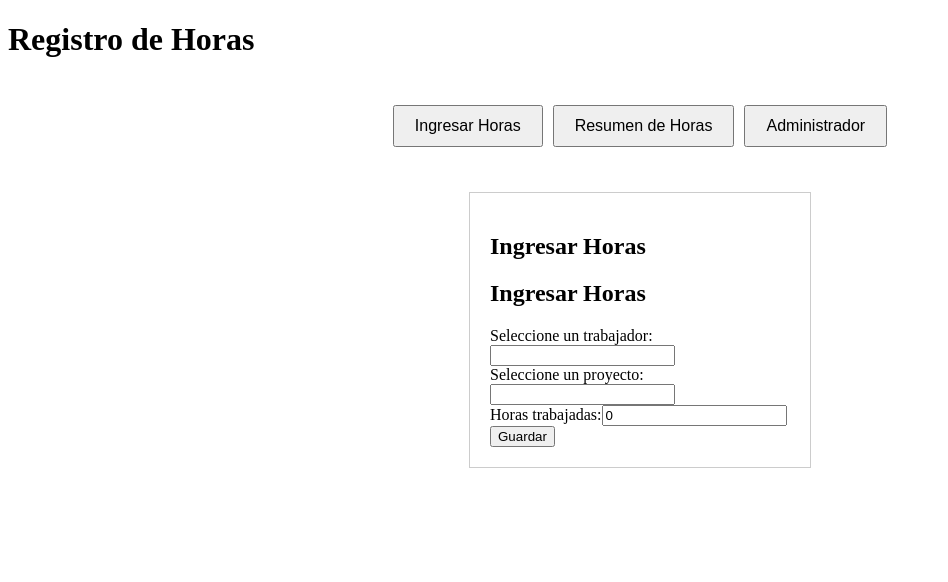
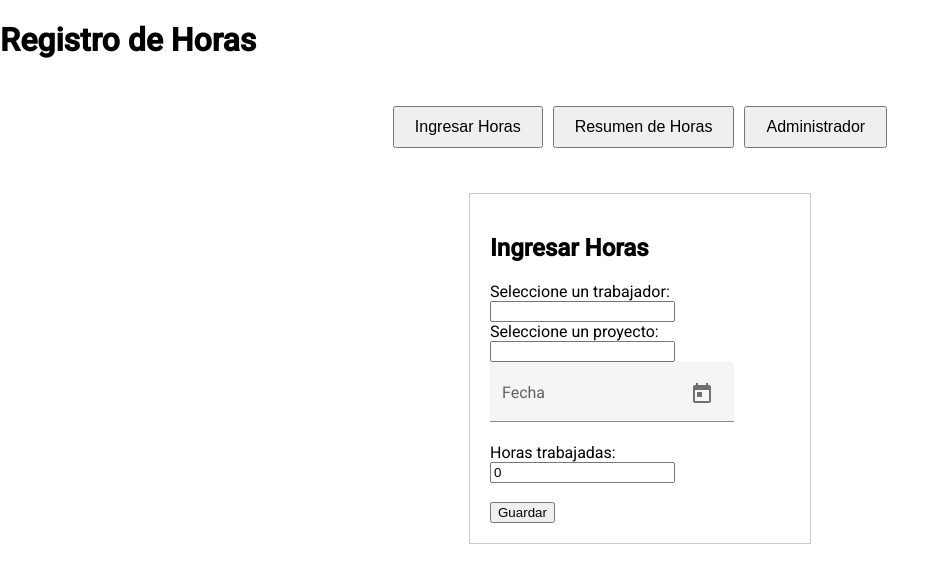
Before and after one commit to alvarohj96/Facturacion, an Angular app: page /ingresar-horas in a window 1280 px wide. Both pictures are taken after a click on the button "Ingresar Horas". Shown: the top 582 px of the page, without its empty margins (0-948 px from the left). Built offline with nearby package versions, Linux system fonts and the light colour scheme.

Commit message:
Added date selection

```diff
--- a/angular.json
+++ b/angular.json
@@ -23,6 +23,7 @@
               "src/assets"
             ],
             "styles": [
+              "./node_modules/@angular/material/prebuilt-themes/indigo-pink.css",
               "src/styles.css"
             ],
             "scripts": []
@@ -90,6 +91,7 @@
               "src/assets"
             ],
             "styles": [
+              "./node_modules/@angular/material/prebuilt-themes/indigo-pink.css",
               "src/styles.css"
             ],
             "scripts": []
--- a/package.json
+++ b/package.json
@@ -11,10 +11,12 @@
   "private": true,
   "dependencies": {
     "@angular/animations": "^14.2.0",
+    "@angular/cdk": "^13.0.0",
     "@angular/common": "^14.2.0",
     "@angular/compiler": "^14.2.0",
     "@angular/core": "^14.2.0",
     "@angular/forms": "^14.2.0",
+    "@angular/material": "^13.0.0",
     "@angular/platform-browser": "^14.2.0",
     "@angular/platform-browser-dynamic": "^14.2.0",
     "@angular/router": "^14.2.0",
--- a/src/app/ingresar-horas/ingresar-horas.component.html
+++ b/src/app/ingresar-horas/ingresar-horas.component.html
@@ -1,6 +1,4 @@
 <!DOCTYPE html>
-
-<h2>Ingresar Horas</h2>
 
 <div class="form-group">
   <label for="trabajadorSelect">Seleccione un trabajador:</label>
@@ -22,9 +20,19 @@
   </datalist>
 </div>
 
+<mat-form-field appearance="fill">
+    <mat-label>Fecha</mat-label>
+    <input matInput [matDatepicker]="picker" placeholder="Elige una fecha">
+    <mat-datepicker-toggle matSuffix [for]="picker"></mat-datepicker-toggle>
+    <mat-datepicker #picker></mat-datepicker>
+  </mat-form-field>
+
 <div>
   <label for="horas">Horas trabajadas:</label>
+  <br>
   <input type="number" id="horas" [(ngModel)]="horasTrabajadas" required>
 </div>
 
+<br>
+
 <button (click)="guardarHoras()">Guardar</button>
--- a/src/index.html
+++ b/src/index.html
@@ -6,6 +6,9 @@
   <base href="/">
   <meta name="viewport" content="width=device-width, initial-scale=1">
   <link rel="icon" type="image/x-icon" href="favicon.ico">
+  <link rel="preconnect" href="https://fonts.gstatic.com">
+  <link href="https://fonts.googleapis.com/css2?family=Roboto:wght@300;400;500&display=swap" rel="stylesheet">
+  <link href="https://fonts.googleapis.com/icon?family=Material+Icons" rel="stylesheet">
 </head>
 <body>
   <app-root></app-root>
--- a/src/styles.css
+++ b/src/styles.css
@@ -1 +1,4 @@
 /* You can add global styles to this file, and also import other style files */
+
+html, body { height: 100%; }
+body { margin: 0; font-family: Roboto, "Helvetica Neue", sans-serif; }
```
Also changed, not shown: src/app/app.module.ts (+9 -1 lines), 1 other file (tests, documents, lock files or other folders).
